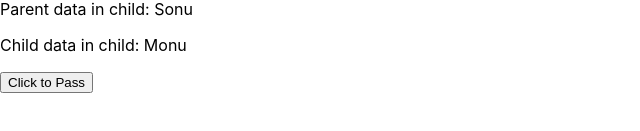
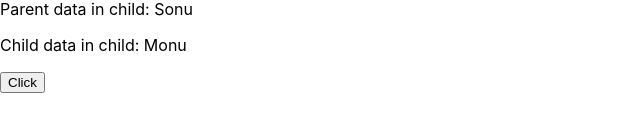
Before and after one commit to vamandeshmukh/deloitte-mar6-app, a React (Create React App) app: page / in a window 1280 px wide. Shown: the part 227-358 px from the top of the page, without its empty margins (0-640 px from the left). Built offline with nearby package versions, Linux system fonts and the light colour scheme.

Commit message:
react-js

```diff
--- a/src/components/Child.js
+++ b/src/components/Child.js
@@ -15,7 +15,7 @@ const Child = (props) => {
             <p>Child -</p>
             <p>Parent data in child: {parentDataInChild}</p>
             <p>Child data in child: {childDataInChild}</p>
-            <button onClick={passDataToParent}>Click to Pass</button>
+            <button onClick={passDataToParent}>Click</button>
         </div>
     );
 
```
